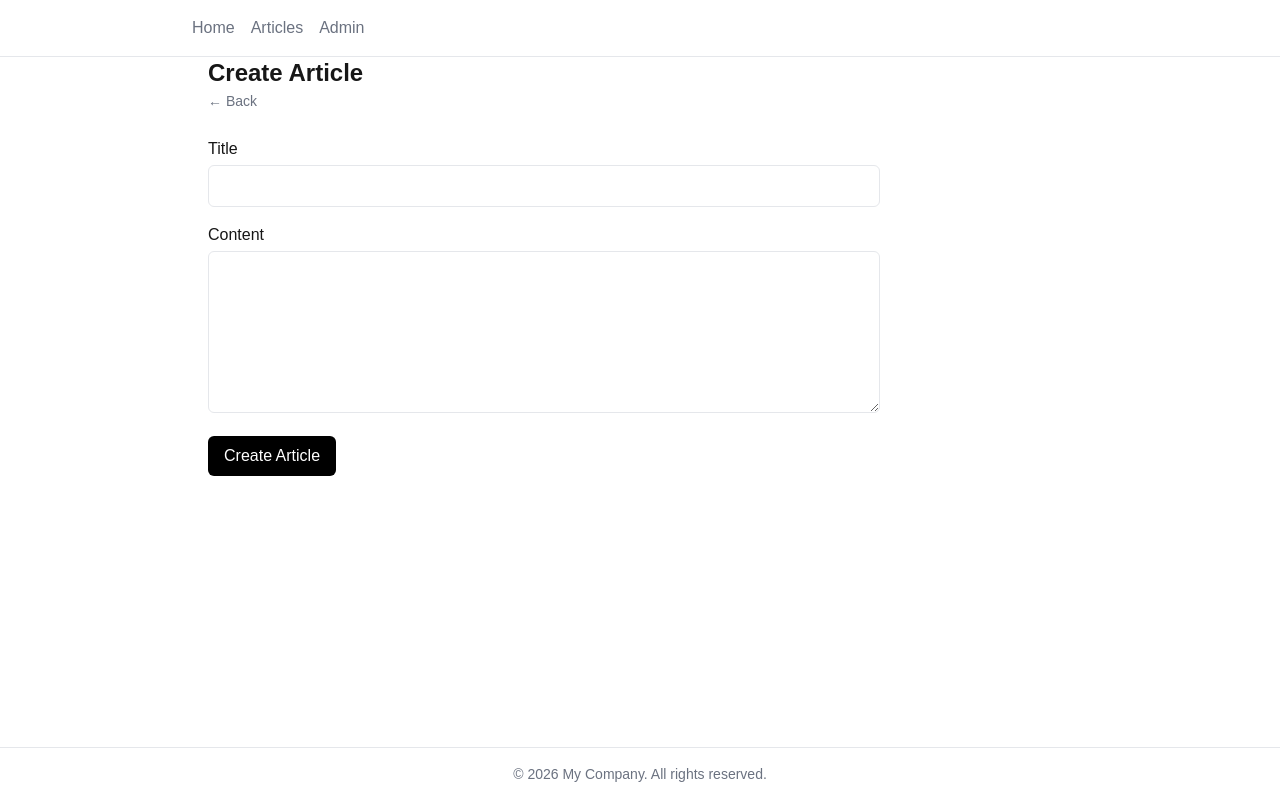
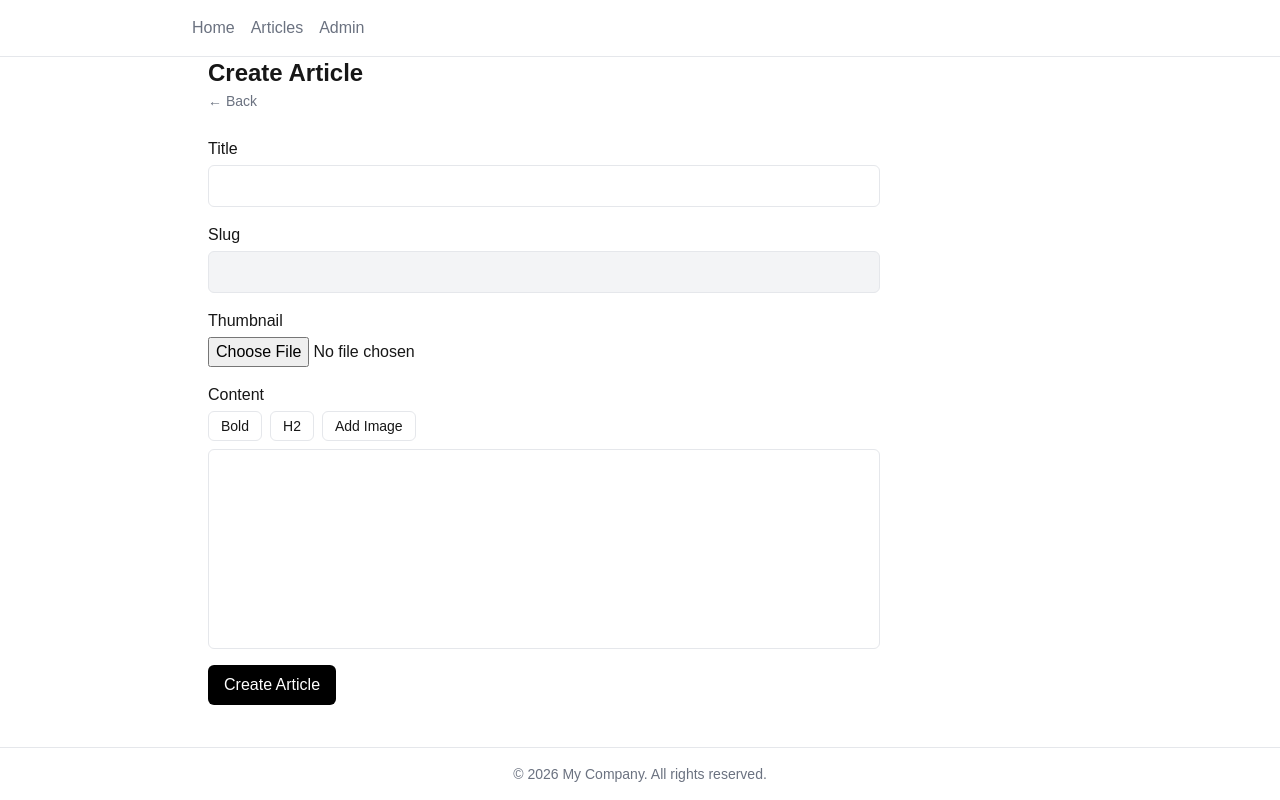
Before and after one commit to Rizkydba/simple-blog-app, a Next.js app: page /admin/articles/new in a window 1280 px wide. Built offline with nearby package versions, Linux system fonts and the light colour scheme.

Commit message:
feat: add rich text editor, thumbnail upload, and slug preview

```diff
--- a/src/app/admin/articles/[id]/page.tsx
+++ b/src/app/admin/articles/[id]/page.tsx
@@ -23,6 +23,9 @@ export default function EditArticlePage() {
 
   const [title, setTitle] = useState("");
   const [content, setContent] = useState("");
+  const [thumbnail, setThumbnail] = useState("");
+
+  const slug = generateSlug(title);
 
   useEffect(() => {
     const foundArticle = getArticleById(id);
@@ -31,6 +34,9 @@ export default function EditArticlePage() {
       setArticle(foundArticle);
       setTitle(foundArticle.title);
       setContent(foundArticle.content);
+      setThumbnail(foundArticle.thumbnail);
+
+      const slug = generateSlug(title);
     }
   }, [id]);
 
@@ -42,7 +48,8 @@ export default function EditArticlePage() {
     updateArticle({
       ...article,
       title,
-      slug: generateSlug(title),
+      slug,
+      thumbnail,
       content,
     });
 
@@ -63,10 +70,16 @@ export default function EditArticlePage() {
 
       <ArticleForm
         title={title}
+        slug={slug}
+        thumbnail={thumbnail}
         content={content}
+
         onTitleChange={setTitle}
+        onThumbnailChange={setThumbnail}
         onContentChange={setContent}
+
         onSubmit={handleSubmit}
+
         submitLabel="Update Article"
       />
     </div>
--- a/src/app/admin/articles/new/page.tsx
+++ b/src/app/admin/articles/new/page.tsx
@@ -12,6 +12,9 @@ export default function CreateArticlePage() {
 
   const [title, setTitle] = useState("");
   const [content, setContent] = useState("");
+  const [thumbnail, setThumbnail] = useState("");
+
+  const slug = generateSlug(title);
 
   const handleSubmit = (e: React.FormEvent) => {
     e.preventDefault();
@@ -19,7 +22,8 @@ export default function CreateArticlePage() {
     const newArticle = {
         id: crypto.randomUUID(),
         title,
-      slug: generateSlug(title),
+        slug,
+        thumbnail,
         content,
     };
 
@@ -38,10 +42,16 @@ export default function CreateArticlePage() {
 
       <ArticleForm
             title={title}
+            slug={slug}
+            thumbnail={thumbnail}
             content={content}
+
             onTitleChange={setTitle}
+            onThumbnailChange={setThumbnail}
             onContentChange={setContent}
+
             onSubmit={handleSubmit}
+
             submitLabel="Create Article"
         />
     </div>
--- a/src/components/articles/ArticleForm.tsx
+++ b/src/components/articles/ArticleForm.tsx
@@ -1,20 +1,36 @@
 "use client"; //LocalStorage
+
+import RichTextEditor from "./RichTextEditor";
 
 type ArticleFormProps = {
   title: string;
+  slug: string;
+  thumbnail: string;
+
   content: string;
+
   onTitleChange: (value: string) => void;
+  onThumbnailChange: (value: string) => void;
   onContentChange: (value: string) => void;
+
   onSubmit: (e: React.FormEvent) => void;
+
   submitLabel: string;
 };
 
 export default function ArticleForm({
   title,
+  slug,
+  thumbnail,
+
   content,
+
   onTitleChange,
+  onThumbnailChange,
   onContentChange,
+
   onSubmit,
+
   submitLabel,
 }: ArticleFormProps) {
   return (
@@ -32,16 +48,62 @@ export default function ArticleForm({
         />
       </div>
 
+      {/*SLUG*/}
+        <div>
+            <label className="block mb-1">Slug</label>
+
+            <input
+                type="text"
+                value={slug}
+                disabled
+                className="w-full border p-2 rounded-md bg-gray-100 text-gray-500"
+            />
+        </div>
+
+     {/* THUMBNAIL */}
+        <div>
+            <label className="block mb-1">Thumbnail</label>
+
+            <input
+                type="file"
+                accept="image/*"
+                onChange={(e) => {
+                const file = e.target.files?.[0];
+
+                if (!file) return;
+
+                const reader = new FileReader();
+
+                reader.onloadend = () => {
+                    onThumbnailChange(reader.result as string);
+                };
+
+                reader.readAsDataURL(file);
+                }}
+            />
+            {thumbnail && (
+            <img
+                src={thumbnail}
+                alt="Thumbnail Preview"
+                className="w-full max-h-[300px] object-cover rounded-md border mt-3"
+            />
+            )}
+        </div>
+
       {/* CONTENT */}
       <div>
         <label className="block mb-1">Content</label>
 
-        <textarea
+        {/*<textarea
           className="w-full border p-2 rounded-md"
           rows={6}
           value={content}
           onChange={(e) => onContentChange(e.target.value)}
           required
+        />*/}
+        <RichTextEditor
+            content={content}
+            onChange={onContentChange}
         />
       </div>
 
--- /dev/null
+++ b/src/components/articles/RichTextEditor.tsx
@@ -0,0 +1,84 @@
+"use client"; //LocalStorage
+
+import { useEditor, EditorContent } from "@tiptap/react";
+import StarterKit from "@tiptap/starter-kit";
+import Image from "@tiptap/extension-image";
+
+type RichTextEditorProps = {
+  content: string;
+  onChange: (value: string) => void;
+};
+
+export default function RichTextEditor({
+  content,
+  onChange,
+}: RichTextEditorProps) {
+  const editor = useEditor({
+    immediatelyRender: false,
+    extensions: [
+      StarterKit,
+      Image,
+    ],
+
+    content,
+
+    editorProps: {
+      attributes: {
+        class:
+          "min-h-[200px] border rounded-md p-4 focus:outline-none",
+      },
+    },
+
+    onUpdate({ editor }) {
+      onChange(editor.getHTML());
+    },
+  });
+
+  const addImage = () => {
+    const url = window.prompt("Enter image URL");
+
+    if (url) {
+      editor?.chain().focus().setImage({ src: url }).run();
+    }
+  };
+
+  if (!editor) return null;
+
+  return (
+    <div className="space-y-2">
+      {/* TOOLBAR */}
+      <div className="flex gap-2 flex-wrap">
+        <button
+          type="button"
+          onClick={() =>
+            editor.chain().focus().toggleBold().run()
+          }
+          className="border px-3 py-1 rounded-md text-sm"
+        >
+          Bold
+        </button>
+
+        <button
+          type="button"
+          onClick={() =>
+            editor.chain().focus().toggleHeading({ level: 2 }).run()
+          }
+          className="border px-3 py-1 rounded-md text-sm"
+        >
+          H2
+        </button>
+
+        <button
+          type="button"
+          onClick={addImage}
+          className="border px-3 py-1 rounded-md text-sm"
+        >
+          Add Image
+        </button>
+      </div>
+
+      {/* EDITOR */}
+      <EditorContent editor={editor} />
+    </div>
+  );
+}
--- a/src/types/article.ts
+++ b/src/types/article.ts
@@ -2,6 +2,7 @@ export type Article = {
   id: string;
   title: string;
   slug: string;
+  thumbnail: string;
   content: string;
   createdAt: string;
   updatedAt: string;
```
Lines whose indentation alone changed are shown as unchanged.
